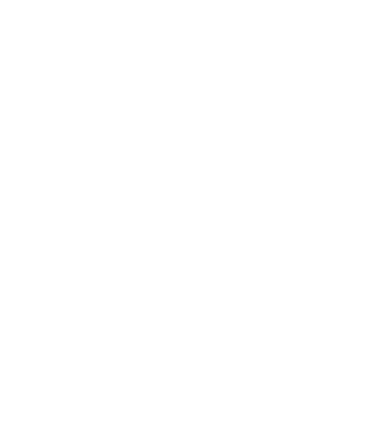
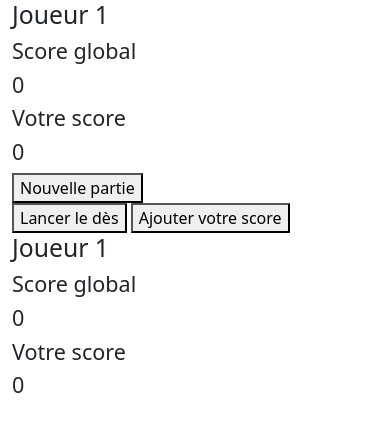
Before and after one commit to gdefa/evalution_2_studi, a plain HTML site: page index.html in a window 390 px wide. Drawn offline with nearby package versions, Linux system fonts and the light colour scheme.

Commit message:
Création colonne, button, score

```diff
--- a/index.html
+++ b/index.html
@@ -12,7 +12,55 @@
     crossorigin="anonymous">
 </head>
 <body>
+    <div class="container">
+        <div class="row">
 
+            <!-- Joueur 1-->
+
+            <div class="col-xs-10 col-md-4">
+                <div id="player1">
+                    <h2>Joueur 1</h2>
+                </div>
+                <div id=golbalScore1>
+                    <h4> Score global</h4>
+                    <h4 id=scoreGobalJ1>0</h4>
+                </div>
+                <div id=currentScore1>
+                    <h4>Votre score</h4>
+                    <h4 id="currentScoreJ1">0</h4>
+                </div>
+            </div>
+
+            <!-- Button, centre-->
+
+            <div class="col-xs-10 col-md-4">
+                <div class="newGameButton">
+                <button id="newGameInit">Nouvelle partie</button>
+                </div>
+                <div class="resultatDes"></div>
+                <div class="buttonGameScore">
+                    <button class="rollDiceButton"> Lancer le dès</button>
+                    <button class ="holdDiceButton">Ajouter votre score</button>
+                </div>
+            </div>
+
+            <!-- Joueur 2 -->
+
+            <div class="col-xs-10 col-md-4">
+                <div id="player2">
+                    <h2>Joueur 1</h2>
+                </div>
+                <div id=golbalScore2>
+                    <h4> Score global</h4>
+                    <h4 id=scoreGobalJ2>0</h4>
+                </div>
+                <div id=currentScore2>
+                    <h4>Votre score</h4>
+                    <h4 id="currentScoreJ2">0</h4>
+                </div>
+            </div>
+        </div>
+    </div>
 
 
     <!-- Script Js-->
```
